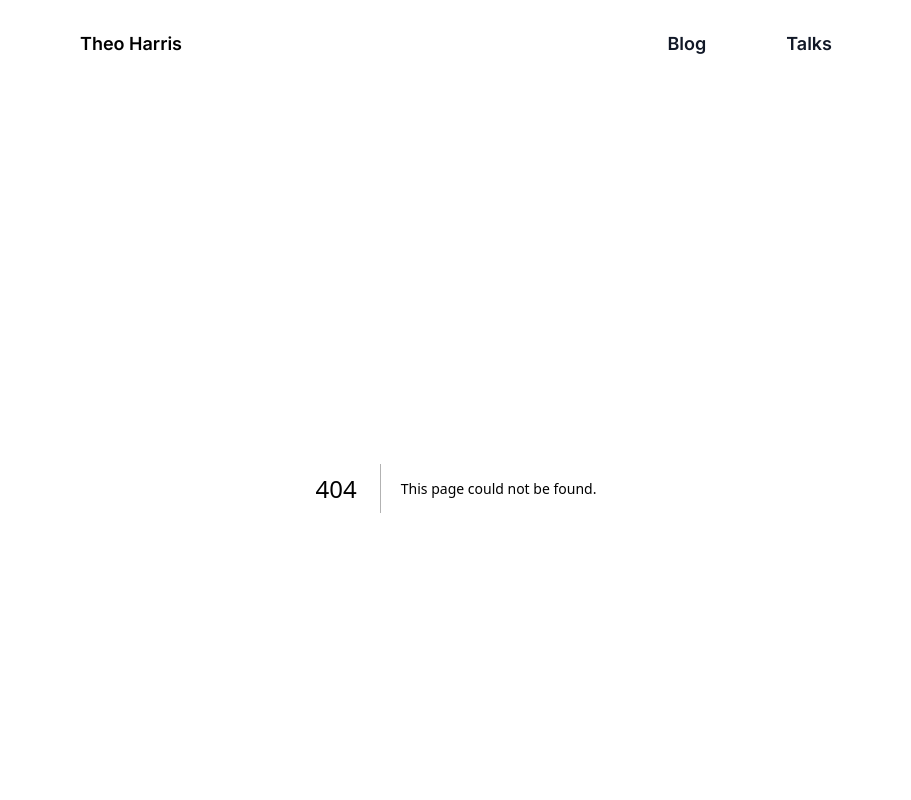
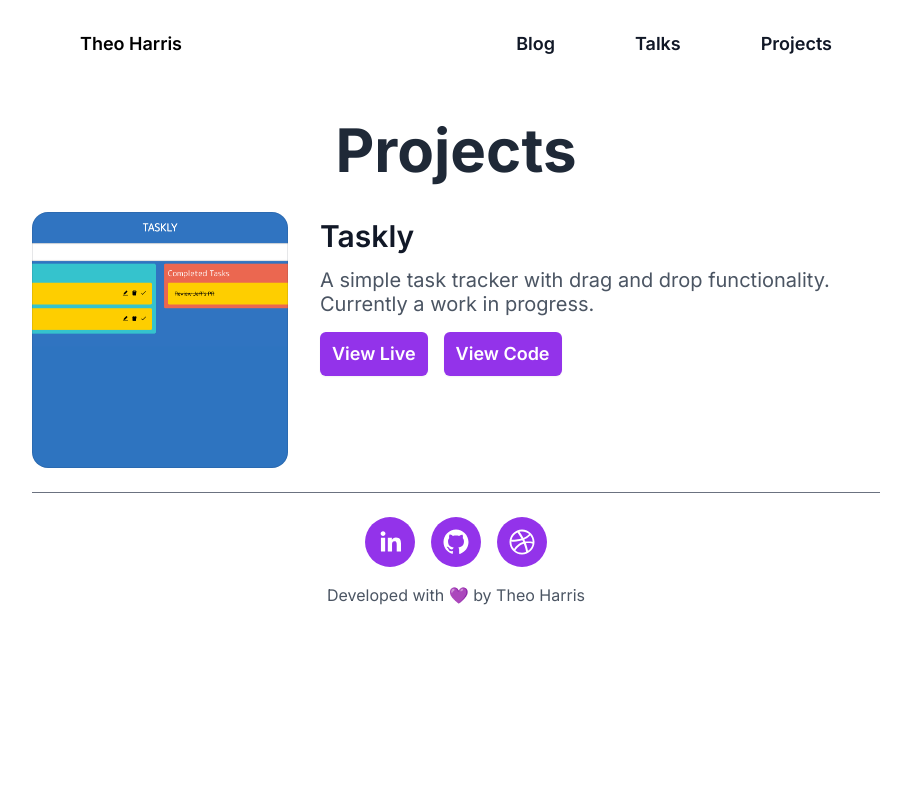
Before and after one commit to Theosaurus-Rex/dev-portfolio-2023, a Next.js app: page /projects in a window 1280 px wide. Before the commit this address had no page. Shown: the top 800 px of the page, without its empty margins (184-1095 px from the left). Built offline with nearby package versions, Linux system fonts and the light colour scheme.

Commit message:
feat(projects): Add projects index and component for rendering individual project

```diff
--- a/components/PageHeader.tsx
+++ b/components/PageHeader.tsx
@@ -8,6 +8,7 @@ import { SocialIcon } from "react-social-icons";
 const navigation = [
   { name: "Blog", href: "/blog" },
   { name: "Talks", href: "/talks" },
+  { name: "Projects", href: "/projects" },
 ];
 
 export default function Example() {
--- /dev/null
+++ b/components/ProjectPreview.tsx
@@ -0,0 +1,45 @@
+import { ProjectMetadata } from "./ProjectMetadata";
+
+const ProjectPreview = (props: ProjectMetadata) => {
+  return (
+    <div
+      key={props.slug}
+      className="relative isolate flex flex-col gap-8 lg:flex-row"
+    >
+      <div className="relative aspect-[16/9] sm:aspect-[2/1] lg:aspect-square lg:w-64 lg:shrink-0">
+        <img
+          src={props.imageSrc}
+          alt={props.name}
+          className="absolute inset-0 h-full w-full rounded-2xl bg-gray-50 object-cover"
+        />
+        <div className="absolute inset-0 rounded-2xl ring-1 ring-inset ring-gray-900/10" />
+      </div>
+      <div>
+        <div className="group relative max-w-xl">
+          <h3 className="mt-3 text-3xl font-semibold leading-6 text-gray-900">
+            {props.name}
+          </h3>
+          <p className="mt-5 text-xl leading-6 text-gray-600">
+            {props.description}
+          </p>
+          <div className="flex flex-row space-x-4 mt-4">
+            <a
+              href={props.liveUrl}
+              className="inline-flex items-center rounded-md bg-purple-600 px-3 py-2 text-lg font-semibold text-white shadow-sm hover:bg-purple-500 focus-visible:outline focus-visible:outline-2 focus-visible:outline-offset-2 focus-visible:outline-purple-500"
+            >
+              View Live
+            </a>
+            <a
+              href={props.githubUrl}
+              className="inline-flex items-center rounded-md bg-purple-600 px-3 py-2 text-lg font-semibold text-white shadow-sm hover:bg-purple-500 focus-visible:outline focus-visible:outline-2 focus-visible:outline-offset-2 focus-visible:outline-purple-500"
+            >
+              View Code
+            </a>
+          </div>
+        </div>
+      </div>
+    </div>
+  );
+};
+
+export default ProjectPreview;
--- a/components/getProjectMetadata.ts
+++ b/components/getProjectMetadata.ts
@@ -14,7 +14,7 @@ const getProjectMetadata = (): ProjectMetadata[] => {
     const matterResult = matter(fileContents);
 
     return {
-      name: matterResult.data.title,
+      name: matterResult.data.name,
       description: matterResult.data.description,
       githubUrl: matterResult.data.githubUrl,
       liveUrl: matterResult.data.liveUrl,
--- a/projects/taskly.md
+++ b/projects/taskly.md
@@ -1,7 +1,7 @@
 ---
 name: Taskly
-description: A simple task tracker with drag and drop functionality.
+description: A simple task tracker with drag and drop functionality. Currently a work in progress.
 githubUrl: https://github.com/Theosaurus-Rex/taskly
 liveUrl: https://willowy-shortbread-367b64.netlify.app/
-imageSrc: public/images/taskly.png
+imageSrc: images/taskly.png
 ---
--- /dev/null
+++ b/src/app/projects/page.tsx
@@ -0,0 +1,20 @@
+import getProjectMetadata from "../../../components/getProjectMetadata";
+import ProjectPreview from "../../../components/ProjectPreview";
+
+const ProjectsIndex = () => {
+  const projectMetadata = getProjectMetadata();
+  const projectPreviews = projectMetadata.map((project) => (
+    <ProjectPreview key={project.slug} {...project} />
+  ));
+
+  return (
+    <div className="flex flex-col">
+      <h1 className="text-6xl font-bold text-gray-800 text-center my-8">
+        Projects
+      </h1>
+      <div className="flex flex-col gap-6">{projectPreviews}</div>
+    </div>
+  );
+};
+
+export default ProjectsIndex;
```
